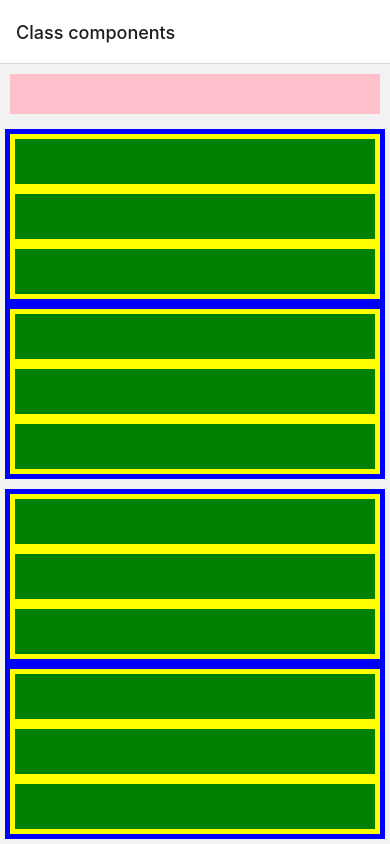
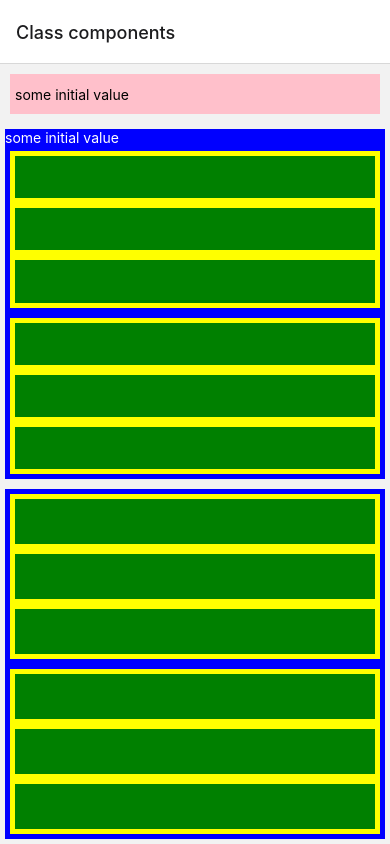
Before and after one commit to firdousali86/Batch4, a React Native app: screen /testClassComp in a window 390 px wide. Built offline with nearby package versions, Linux system fonts and the light colour scheme.

Commit message:
making component like a purecomponent

```diff
--- a/package.json
+++ b/package.json
@@ -12,6 +12,7 @@
   "dependencies": {
     "@react-navigation/native": "^6.1.9",
     "@react-navigation/native-stack": "^6.9.15",
+    "lodash": "^4.17.21",
     "react": "18.2.0",
     "react-native": "0.72.6",
     "react-native-safe-area-context": "^4.7.3",
--- a/src/containers/TestClassComp/LevelOne.js
+++ b/src/containers/TestClassComp/LevelOne.js
@@ -1,11 +1,14 @@
-import React from 'react';
+import React, {useState} from 'react';
 import {View, Text} from 'react-native';
 
 import LevelTwo from './LevelTwo';
+import _ from 'lodash';
 
-class LevelOne extends React.PureComponent {
+class LevelOne extends React.Component {
   constructor(props) {
     super(props);
+
+    this.state = {sometext: props.inputText};
 
     console.log('level one constructor');
   }
@@ -14,15 +17,31 @@ class LevelOne extends React.PureComponent {
     console.log('level one CDM');
   }
 
-  componentDidUpdate() {
+  shouldComponentUpdate(nextProps, nextState) {
+    const decision = nextProps.inputText !== this.props.inputText;
+
+    return decision;
+  }
+
+  componentDidUpdate(prevProps) {
     console.log('level one CDU');
+
+    console.log(prevProps);
+    console.log(this.props);
+
+    if (prevProps.inputText !== this.props.inputText) {
+      this.setState({sometext: this.props.inputText});
+    }
   }
 
   render() {
     console.log('level 1 rerendered');
 
+    const {sometext} = this.state;
+
     return (
       <View style={{flex: 1, margin: 5, backgroundColor: 'blue'}}>
+        <Text style={{color: 'white'}}>{sometext}</Text>
         <LevelTwo></LevelTwo>
         <LevelTwo></LevelTwo>
       </View>
--- a/src/containers/TestClassComp/index.js
+++ b/src/containers/TestClassComp/index.js
@@ -8,7 +8,7 @@ class TestClassComp extends React.Component {
     super(props);
 
     this.state = {
-      inputText: '',
+      inputText: 'some initial value',
     };
   }
 
@@ -28,7 +28,7 @@ class TestClassComp extends React.Component {
         />
 
         <LevelOne inputText={inputText}></LevelOne>
-        <LevelOne inputText={inputText}></LevelOne>
+        <LevelOne></LevelOne>
       </View>
     );
   }
```
